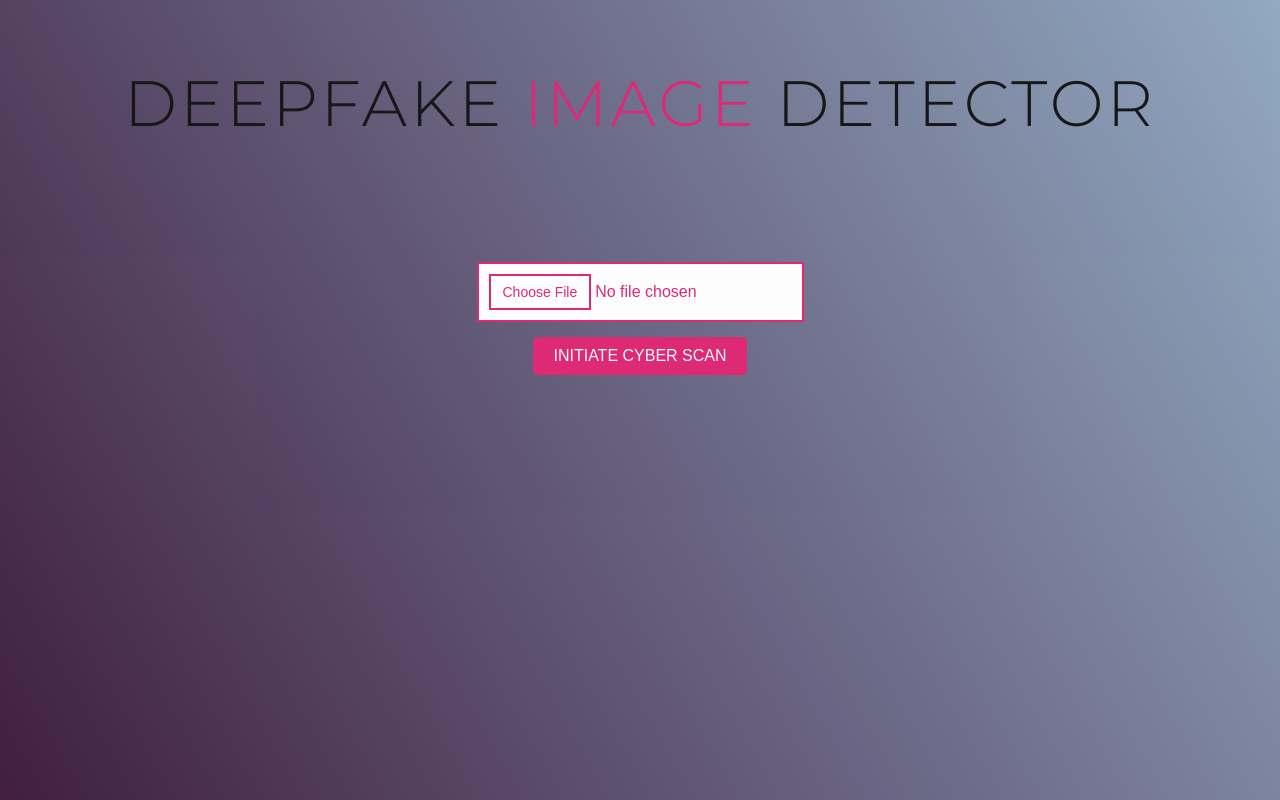
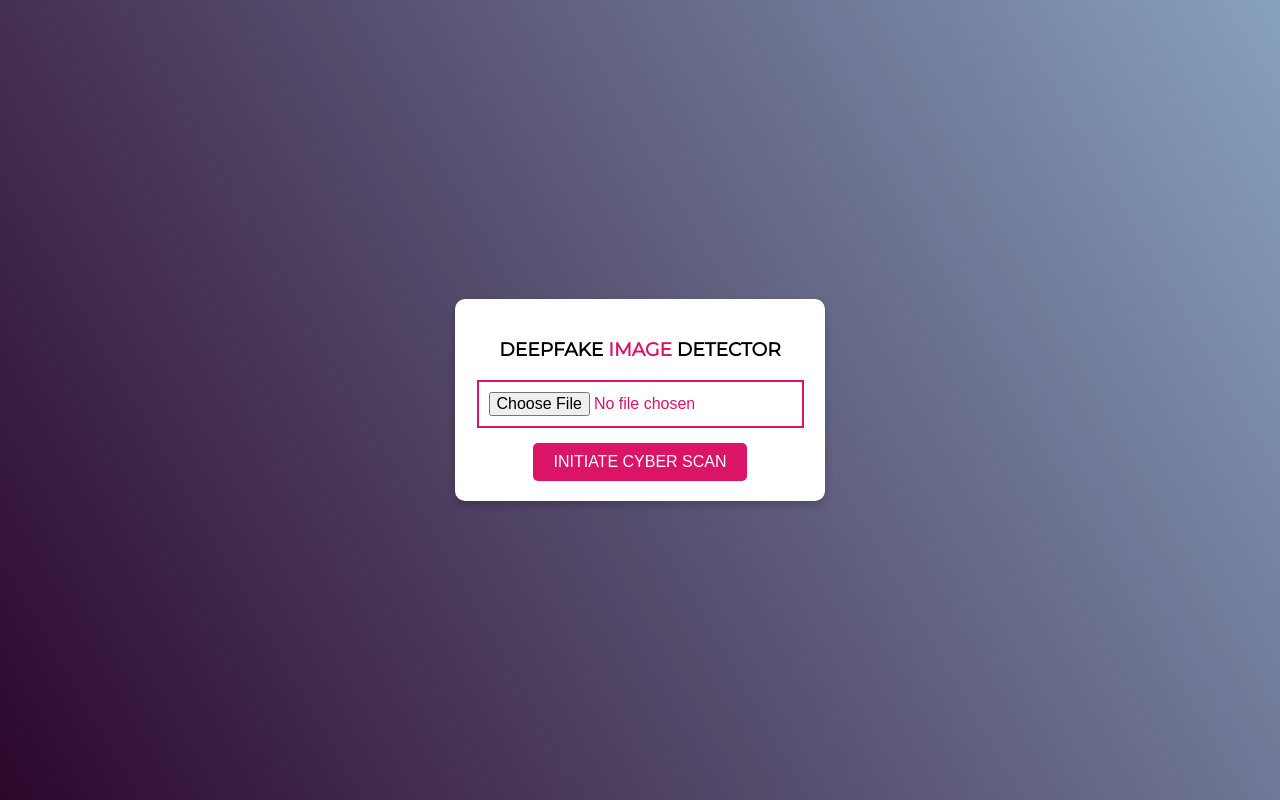
Before and after one commit to UPASNA-AGGARWAL/PIXELPATROLLERS, a Flask app: page /df in a window 1280 px wide. Run offline with Flask 3, Linux system fonts and the light colour scheme; parts of the project's set-up code (start-up, migrations or seed data) failed here and were passed over.

Commit message:
Update df_style_2.css

```diff
--- a/static/css/df_style_2.css
+++ b/static/css/df_style_2.css
@@ -1,37 +1,40 @@
 @import 'https://fonts.googleapis.com/css?family=Montserrat:300, 400, 700&display=swap';
-body {
-    font-family: Montserrat, sans-serif;
-    background-color: #f4f4f4;
-    text-align: center;
+body, html {
+    min-height: 100vh;
     margin: 0;
     padding: 0;
+    font-family: Montserrat, sans-serif;
+    background: linear-gradient(60deg, #2c072c 0%, #87a1bc 100%);
+    background-size: cover;
+    background-attachment: fixed;
+    display: flex;
+    justify-content: center;
+    align-items: center;
+    flex-direction: column;
 }
 
-.container {
-	content: '';
-	position: absolute;
-	left: 0;
-	top: 0;
-	height: 100%;
-	width: 100%;
-	background-image: linear-gradient(60deg, #2c072c 0%, #87a1bc 100%);
-	opacity: 0.9;
-	z-index: -1;
+
+.header {
+    font-size: 45px;
+    color: black;
+    margin-bottom: 70px;
+    text-align: center;
 }
 
-h3 {
-	font-size: 4rem;
-	font-weight: 300;
-	color: black;
-	margin-bottom: 120px;
-	text-transform: uppercase;
-	letter-spacing: 0.2rem;
-	text-align: center;
-}
 h3 span {
 	color: rgb(220, 20, 103);
 }
 
+
+.container {
+    width: 90%;
+    max-width: 500px;
+    background: white;
+    padding: 20px;
+    border-radius: 10px;
+    box-shadow: 0 4px 8px rgba(0, 0, 0, 0.2);
+    text-align: center;
+}
 
 form {
     display: flex;
@@ -98,12 +64,29 @@
 }
 
 button:hover {
-    background: rgb(220, 20, 103);
+    background: #b01050;
 }
 
-.result {
-    margin-top: 50px;
-    font-size: 18px;
+.result-container {
+    margin-top: 20px;
+    text-align: center;
+}
+
+#uploaded-image {
+    display: none;
+    max-width: 100%;
+    margin: 10px auto;
+    margin-top: 10px;
+    border-radius: 10px;
+    box-shadow: 0 4px 8px rgba(0, 0, 0, 0.2);
+}
+
+.face-box {
+    background: rgba(220, 20, 103, 0.2);
+    color: black;
+    font-size: 16px;
+    padding: 10px;
+    margin-top: 10px;
+    border-radius: 8px;
     font-weight: bold;
-    color: white;
 }
```
Also changed, not shown: other parts of static/css/df_style_2.css (+5 -42 lines).
